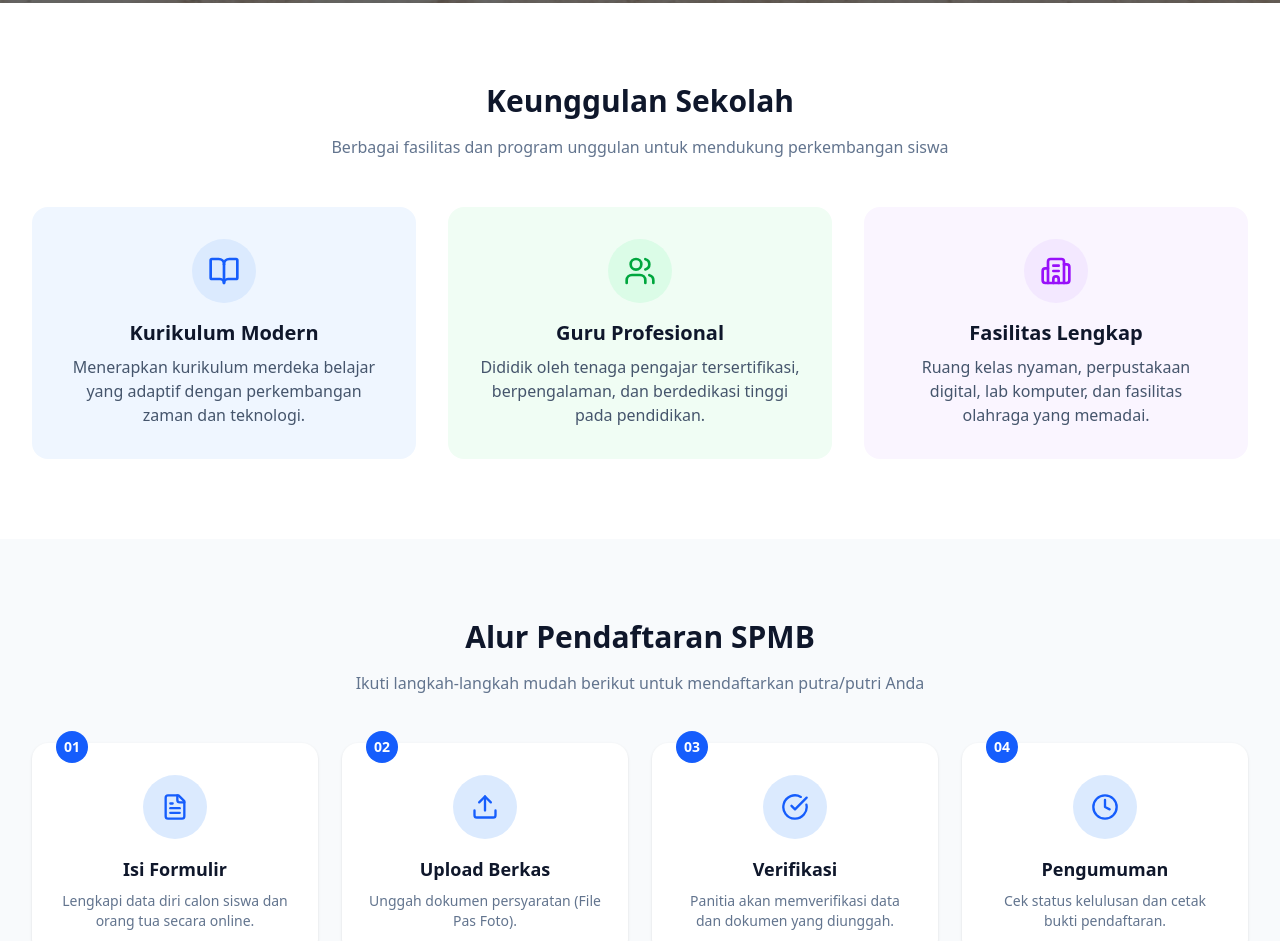
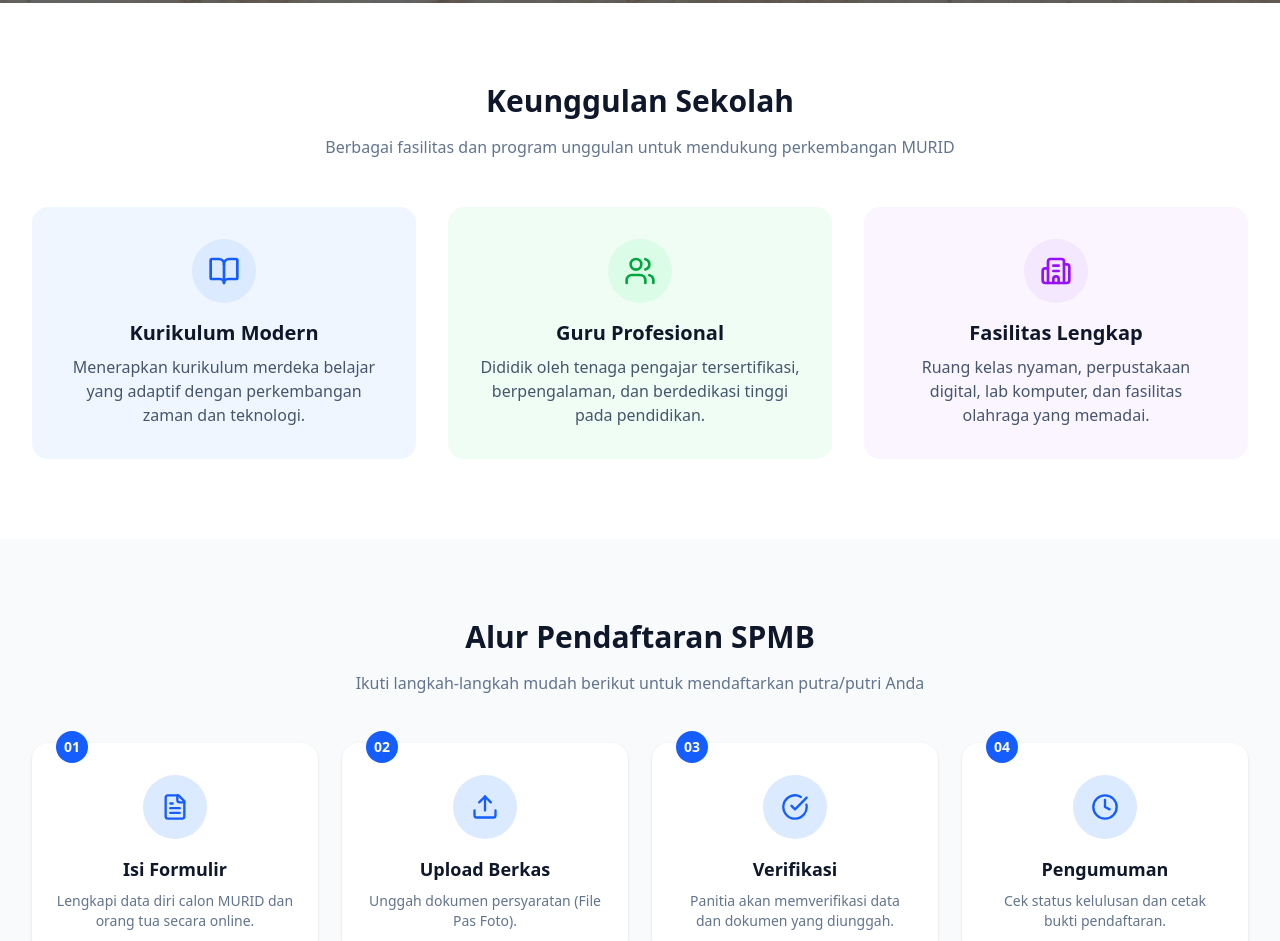
Before and after one commit to sman4pagaralam/ppdb.sman4pagaralam, a React (Vite) app: page / in a window 1280 px wide. Shown: the part 1120-2061 px from the top of the page. Built offline with nearby package versions, Linux system fonts and the light colour scheme; no server answers.

Commit message:
Update Home.tsx

```diff
--- a/src/pages/Home.tsx
+++ b/src/pages/Home.tsx
@@ -142,7 +142,7 @@
           <div className="text-center mb-12">
             <h2 className="text-3xl font-bold text-slate-900 mb-4">Keunggulan Sekolah</h2>
             <p className="text-slate-500 max-w-2xl mx-auto">
-              Berbagai fasilitas dan program unggulan untuk mendukung perkembangan siswa
+              Berbagai fasilitas dan program unggulan untuk mendukung perkembangan MURID
             </p>
           </div>
 
@@ -210,7 +210,7 @@
 
           <div className="grid grid-cols-1 md:grid-cols-4 gap-6">
             {[
-              { icon: FileText, title: "Isi Formulir", desc: "Lengkapi data diri calon siswa dan orang tua secara online.", step: "01" },
+              { icon: FileText, title: "Isi Formulir", desc: "Lengkapi data diri calon MURID dan orang tua secara online.", step: "01" },
               { icon: Upload, title: "Upload Berkas", desc: "Unggah dokumen persyaratan (File Pas Foto).", step: "02" },
               { icon: CheckCircle, title: "Verifikasi", desc: "Panitia akan memverifikasi data dan dokumen yang diunggah.", step: "03" },
               { icon: Clock, title: "Pengumuman", desc: "Cek status kelulusan dan cetak bukti pendaftaran.", step: "04" },
```
